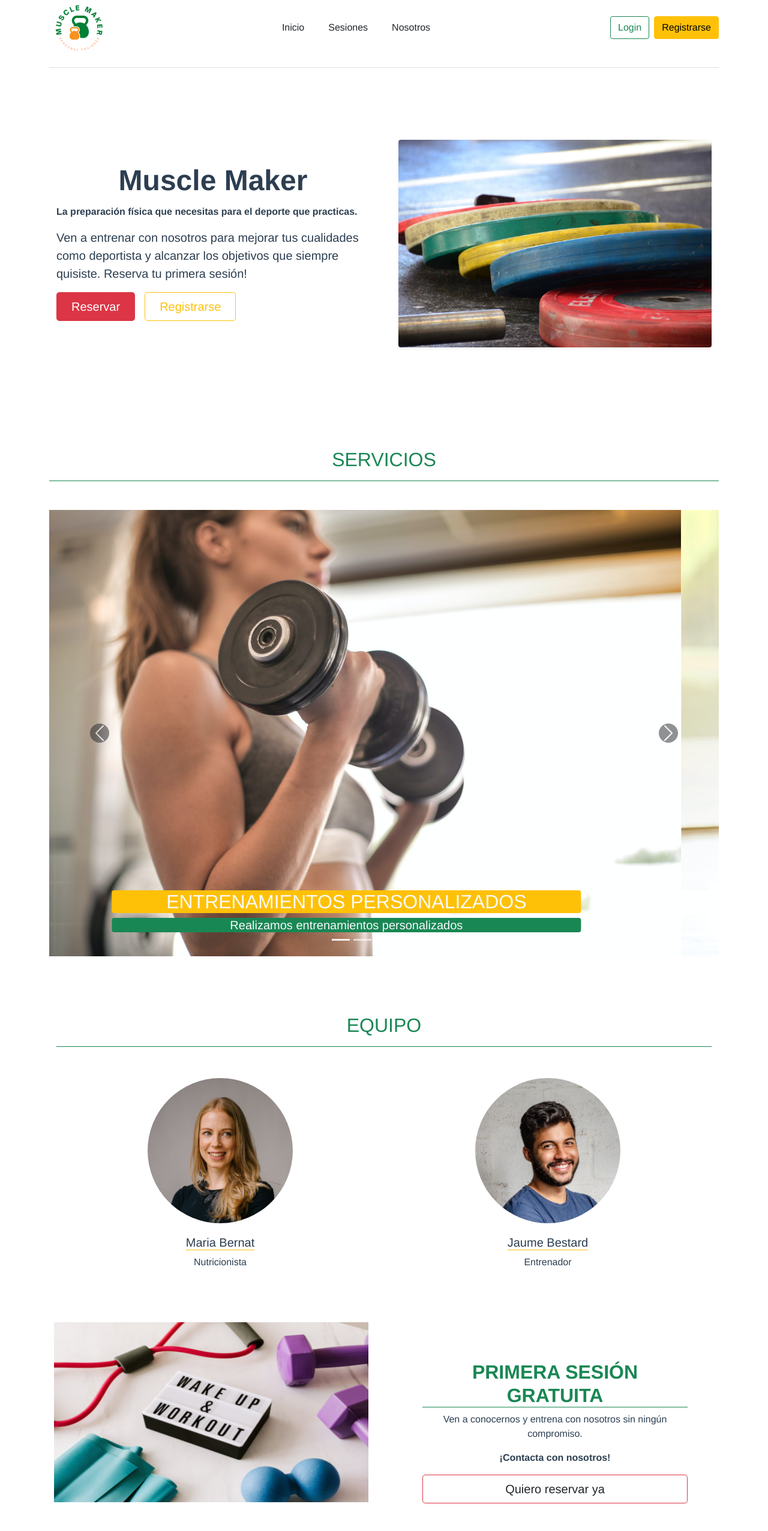
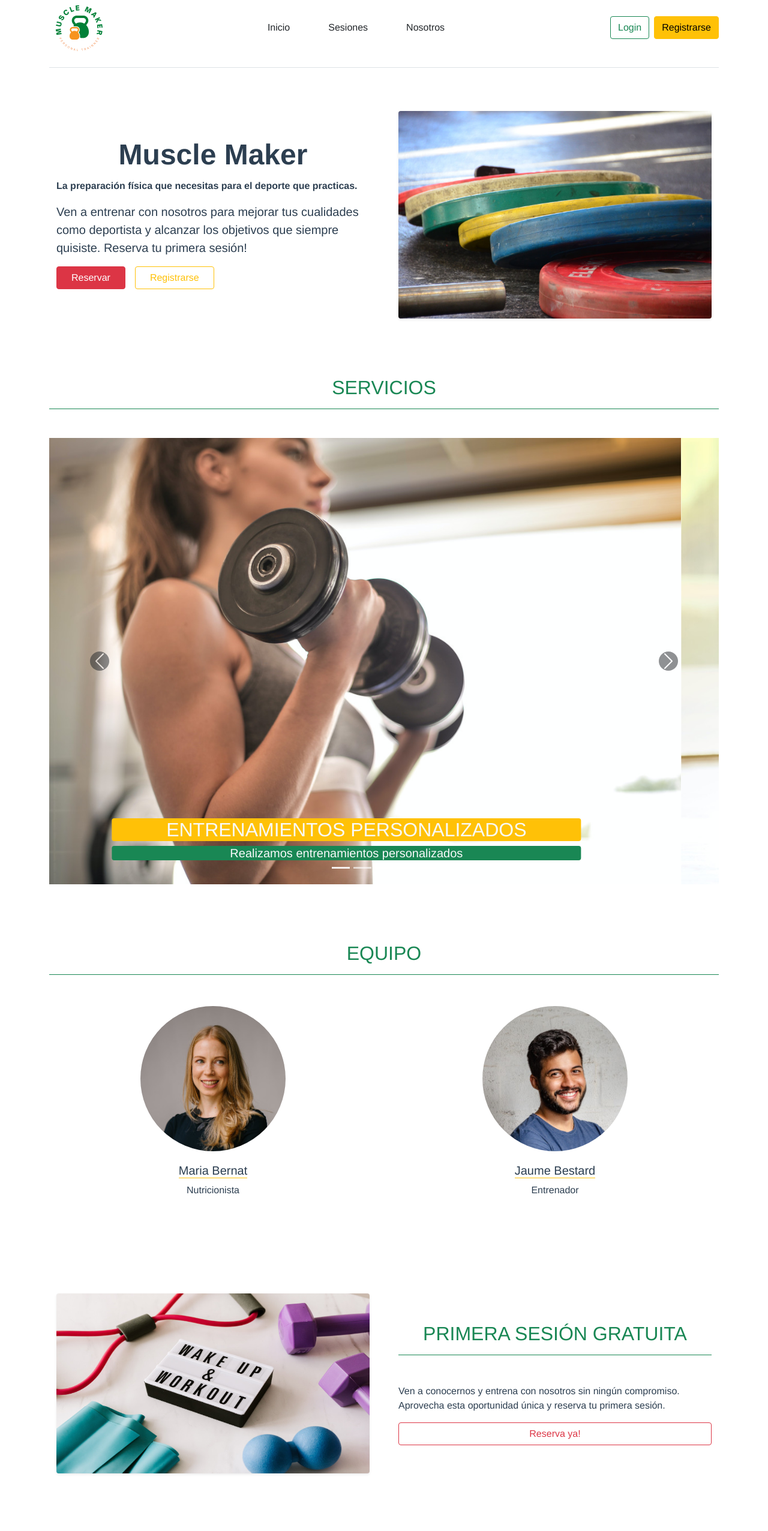
Before and after one commit to victoriapelaez/muscle-maker, a Vue app: page / in a window 1280 px wide. Shown: the part 20-2572 px from the top of the page at 60% size. Built offline with nearby package versions, Linux system fonts and the light colour scheme.

Commit message:
style: Fix some styling problems

```diff
--- a/src/components/Coachs.vue
+++ b/src/components/Coachs.vue
@@ -1,7 +1,12 @@
 <template>
-<div class="container row m-auto">
-        <h2 class="col-12 my-5 pb-3 text-center text-success border-bottom border-success">EQUIPO</h2>
-        <div class="card col-xl-6 col-md-12 border-0">
+  <div class="container m-auto">
+    <h2
+      class="col-12 mb-5 pb-3 text-center text-success border-bottom border-success"
+    >
+      EQUIPO
+    </h2>
+    <div class="row">
+      <div class="card col-12 col-md-6 border-0">
         <img
           src="../assets/entrenadora-250.jpg"
           class="card-img-top p-1 rounded-circle m-auto"
@@ -9,11 +14,13 @@
           style="width: 250px; height: 250px"
         />
         <div class="card-body m-auto">
-            <h5 class="card-title text-center border-bottom border-warning">Maria Bernat</h5>
+          <h5 class="card-title text-center border-bottom border-warning">
+            Maria Bernat
+          </h5>
           <p class="card-text text-center">Nutricionista</p>
         </div>
       </div>
-        <div class="card col-xl-6 col-md-12 border-0">
+      <div class="card col-12 col-md-6 border-0">
         <img
           src="../assets/entrenador-250.jpg"
           class="card-img-top p-1 rounded-circle m-auto"
@@ -21,15 +28,16 @@
           style="width: 250px; height: 250px"
         />
         <div class="card-body m-auto">
-            <h5 class="card-title text-center border-bottom border-warning">Jaume Bestard</h5>
+          <h5 class="card-title text-center border-bottom border-warning">
+            Jaume Bestard
+          </h5>
           <p class="card-text text-center">Entrenador</p>
         </div>
       </div>
     </div>
+  </div>
+</template>
 
-
-
-</template>
 <script>
 export default {
   name: "Coachs",
--- a/src/components/Contact.vue
+++ b/src/components/Contact.vue
@@ -1,8 +1,10 @@
 <template>
   <div class="container mw-75">
-    <section class="mx-5">
-      <h2 class="h1-responsive font-weight-bold text-center my-4 text-success">
-        Contáctanos
+    <section>
+      <h2
+        class="mb-5 pb-3 text-center text-success border-bottom border-success"
+      >
+        CONTÁCTANOS
       </h2>
       <p class="text-center w-responsive mx-auto mb-5">
         ¿Tiene usted alguna pregunta? Por favor no dude en contactar con
@@ -73,11 +75,7 @@
               </div>
             </div>
             <div class="text-center text-md-left">
-              <a
-                class="btn btn-success mt-3"
-                onclick="document.getElementById('contact-form').submit();"
-                >Enviar</a
-              >
+              <a class="btn btn-success col-12 mt-3" onclick="#">Enviar</a>
             </div>
           </form>
         </div>
--- a/src/components/Header.vue
+++ b/src/components/Header.vue
@@ -9,18 +9,26 @@
       >
         <img alt="Muscle maker logo" src="../assets/logo-muscle-100.png" />
       </a>
-      <ul class="nav col-12 col-md-auto mb-2 justify-content-center mb-md-0 list-group list-group-horizontal">
-        <li class="btn btn-outline-warning border-0">
+      <ul
+        class="nav col-12 col-md-auto mb-2 justify-content-center mb-md-0 list-group list-group-horizontal align-items-center"
+      >
+        <li
+          class="btn btn-outline-warning border-0 p-0 mx-2 mx-lg-3 mx-xl-4 mx-xxl-5"
+        >
           <router-link class="nav-link px-2 link-dark" to="/"
             >Inicio</router-link
           >
         </li>
-        <li class="btn btn-outline-warning border-0">
+        <li
+          class="btn btn-outline-warning border-0 p-0 mx-2 mx-lg-3 mx-xl-4 mx-xxl-5"
+        >
           <router-link class="nav-link px-2 link-dark" to="/sessions"
             >Sesiones</router-link
           >
         </li>
-        <li class="btn btn-outline-warning border-0">
+        <li
+          class="btn btn-outline-warning border-0 p-0 mx-2 mx-lg-3 mx-xl-4 mx-xxl-5"
+        >
           <router-link class="nav-link px-2 link-dark" to="/about"
             >Nosotros</router-link
           >
--- a/src/components/ShoppingCart.vue
+++ b/src/components/ShoppingCart.vue
@@ -64,9 +64,9 @@
       </div>
     </form>
 
-    <router-link class="nav-link px-2 link-dark" to="/checkout">
-      <button class="btn btn-large col-12 btn-primary">Comprar</button>
-    </router-link>
+    <router-link class="btn col-12 btn-primary" to="/checkout"
+      >Comprar</router-link
+    >
   </div>
 </template>
 
--- a/src/views/About.vue
+++ b/src/views/About.vue
@@ -1,5 +1,4 @@
 <template>
-
   <Coachs />
   <div class="row m-auto pt-5 w-75">
     <div class="col-6 text-center">
@@ -49,6 +48,6 @@
 import Coachs from "../components/Coachs.vue";
 export default {
   name: "About",
-  components: { Coachs }
+  components: { Coachs },
 };
 </script>
--- a/src/views/Home.vue
+++ b/src/views/Home.vue
@@ -1,7 +1,7 @@
 <template>
   <main>
     <section class="first-section container col-xxl-8 px-4 py-5">
-      <div class="row flex-lg-row-reverse align-items-center g-5 py-5">
+      <div class="row flex-lg-row-reverse align-items-center g-5">
         <div class="col-12 col-sm-12 col-md-12 col-lg-6">
           <img
             class="d-block mx-lg-auto img-fluid rounded shadow-sm"
@@ -13,42 +13,78 @@
         </div>
         <div class="col-lg-6">
           <h1 class="display-5 fw-bold lh-1 mb-3 text-center">Muscle Maker</h1>
-          <p class="fw-bold">La preparación física que necesitas para el deporte que practicas.</p>
+          <p class="fw-bold">
+            La preparación física que necesitas para el deporte que practicas.
+          </p>
           <p class="lead">
             Ven a entrenar con nosotros para mejorar tus cualidades como
             deportista y alcanzar los objetivos que siempre quisiste. Reserva tu
             primera sesión!
           </p>
-          <div class="d-grid gap-2 d-md-flex justify-content-md-start">
-            <button class="btn btn-danger btn-lg px-4 me-md-2" type="button">Reservar</button>
-            <button class="btn btn-outline-warning btn-lg px-4" type="button">Registrarse</button>
+          <div class="d-grid gap-2 d-lg-flex justify-content-lg-start">
+            <button class="btn btn-danger px-4 me-md-2" type="button">
+              Reservar
+            </button>
+            <button class="btn btn-outline-warning px-4" type="button">
+              Registrarse
+            </button>
           </div>
         </div>
       </div>
     </section>
 
-    <div class="second-section py-4">
+    <div class="second-section py-5">
       <!-- contenedor carrousel -->
       <div class="container m-auto">
-        <h2 class="col-12 my-5 pb-3 text-center text-success border-bottom border-success">SERVICIOS</h2>
+        <h2
+          class="col-12 mb-5 pb-3 text-center text-success border-bottom border-success"
+        >
+          SERVICIOS
+        </h2>
         <!-- contenedor barras inferiores carrousel -->
-        <div id="carouselWithCaptions" class="carousel slide" data-bs-ride="carousel">
+        <div
+          id="carouselWithCaptions"
+          class="carousel slide"
+          data-bs-ride="carousel"
+        >
           <ol class="carousel-indicators">
-            <li data-bs-target="#carouselWithCaptions" data-bs-slide-to="0" class="active"></li>
-            <li data-bs-target="#carouselWithCaptions" data-bs-slide-to="1"></li>
-            <li data-bs-target="#carouselWithCaptions" data-bs-slide-to="2"></li>
-            <li data-bs-target="#carouselWithCaptions" data-bs-slide-to="3"></li>
-            <li data-bs-target="#carouselWithCaptions" data-bs-slide-to="4"></li>
+            <li
+              data-bs-target="#carouselWithCaptions"
+              data-bs-slide-to="0"
+              class="active"
+            ></li>
+            <li
+              data-bs-target="#carouselWithCaptions"
+              data-bs-slide-to="1"
+            ></li>
+            <li
+              data-bs-target="#carouselWithCaptions"
+              data-bs-slide-to="2"
+            ></li>
+            <li
+              data-bs-target="#carouselWithCaptions"
+              data-bs-slide-to="3"
+            ></li>
+            <li
+              data-bs-target="#carouselWithCaptions"
+              data-bs-slide-to="4"
+            ></li>
           </ol>
           <div class="carousel-inner">
             <!-- contenedores item-carrousel -->
             <div class="carousel-item active">
-              <img src="../assets/pesas-1296.jpg" class="d-block w-100 img-fluid" alt="pesas" />
+              <img
+                src="../assets/pesas-1296.jpg"
+                class="d-block w-100 img-fluid"
+                alt="pesas"
+              />
               <div class="carousel-caption d-none d-sm-block">
-                <h2 class="text-light bg-warning rounded">ENTRENAMIENTOS PERSONALIZADOS</h2>
-                <h5
-                  class="m-0 text-light bg-success rounded"
-                >Realizamos entrenamientos personalizados</h5>
+                <h2 class="text-light bg-warning rounded">
+                  ENTRENAMIENTOS PERSONALIZADOS
+                </h2>
+                <h5 class="m-0 text-light bg-success rounded">
+                  Realizamos entrenamientos personalizados
+                </h5>
               </div>
             </div>
             <div class="carousel-item">
@@ -58,7 +94,9 @@
                 alt="estiramientos"
               />
               <div class="carousel-caption d-none d-sm-block">
-                <h2 class="text-light bg-warning rounded">RUTINA DE EJERCICIOS EN CASA</h2>
+                <h2 class="text-light bg-warning rounded">
+                  RUTINA DE EJERCICIOS EN CASA
+                </h2>
                 <h5 class="m-0 text-light bg-success rounded">
                   Creamos una rutina para que puedas realizar con seguridad
                   entrenamientos en casa
@@ -66,12 +104,18 @@
               </div>
             </div>
             <div class="carousel-item">
-              <img src="../assets/crossfit-1296.jpg" class="d-block w-100 img-fluid" alt="crossfit" />
+              <img
+                src="../assets/crossfit-1296.jpg"
+                class="d-block w-100 img-fluid"
+                alt="crossfit"
+              />
               <div class="carousel-caption d-none d-sm-block">
-                <h2 class="text-light bg-warning rounded">PROFESIONALIZACIÓN</h2>
-                <h5
-                  class="m-0 text-light bg-success rounded"
-                >Te preparamos para hacer la mejor versión de ti</h5>
+                <h2 class="text-light bg-warning rounded">
+                  PROFESIONALIZACIÓN
+                </h2>
+                <h5 class="m-0 text-light bg-success rounded">
+                  Te preparamos para hacer la mejor versión de ti
+                </h5>
               </div>
             </div>
             <div class="carousel-item">
@@ -82,7 +126,9 @@
               />
               <div class="carousel-caption d-none d-sm-block">
                 <h2 class="text-light bg-warning rounded">NUTRICIÓN</h2>
-                <h5 class="m-0 text-light bg-success rounded">Te asesoramos en nutrición</h5>
+                <h5 class="m-0 text-light bg-success rounded">
+                  Te asesoramos en nutrición
+                </h5>
               </div>
             </div>
             <div class="carousel-item">
@@ -93,9 +139,9 @@
               />
               <div class="carousel-caption d-none d-sm-block">
                 <h2 class="text-light bg-warning rounded">FISIOTERAPIA</h2>
-                <h5
-                  class="m-0 text-light bg-success rounded"
-                >Ponemos a tu disposición a nuestros profesionales</h5>
+                <h5 class="m-0 text-light bg-success rounded">
+                  Ponemos a tu disposición a nuestros profesionales
+                </h5>
               </div>
             </div>
           </div>
@@ -106,7 +152,10 @@
             role="button"
             data-bs-slide="prev"
           >
-            <span class="carousel-control-prev-icon bg-dark rounded-circle" aria-hidden="true"></span>
+            <span
+              class="carousel-control-prev-icon bg-dark rounded-circle"
+              aria-hidden="true"
+            ></span>
             <span class="visually-hidden">Previous</span>
           </a>
           <a
@@ -115,44 +164,49 @@
             role="button"
             data-bs-slide="next"
           >
-            <span class="carousel-control-next-icon bg-dark rounded-circle" aria-hidden="true"></span>
+            <span
+              class="carousel-control-next-icon bg-dark rounded-circle"
+              aria-hidden="true"
+            ></span>
             <span class="visually-hidden">Next</span>
           </a>
         </div>
       </div>
     </div>
 
-    <div class="third-section py-4">
+    <div class="third-section py-5">
       <Coachs />
     </div>
-    <div class="fourth-section py-5">
-      <div class="container m-auto">
-        <div class="card border-0">
-          <div class="row">
-            <div class="col-lg-6 col-sm-12">
-              <img
-                src="../assets/workout-450.jpg"
-                class="img-fluid m-auto px-2"
-                alt="card-horizontal-image"
-                style="width: 540px; height: 300px;"
-              />
-            </div>
-            <div class="col-lg-6 col-sm-12 p-3">
-              <div class="card-body px-5 pt-5 text-center">
-                <h2 class="card-title fw-bold text-success border-bottom border-success">PRIMERA SESIÓN GRATUITA</h2>
-                <p class="card-text">Ven a conocernos y entrena con nosotros sin ningún compromiso.</p>
-                <p class="card-text fw-bold">¡Contacta con nosotros!</p>
-                <p class="card-text">
-                  <router-link class="nav-link link-dark btn btn-outline-danger btn-lg btn-block" to="/sessions">Quiero reservar ya</router-link>
-                </p>
-              </div>
-            </div>
-          </div>
+
+    <section class="fourth-section py-5 container col-xxl-8 px-4 py-5">
+      <div class="row flex-lg-row-reverse align-items-center g-5 pt-5">
+        <div class="col-lg-6">
+          <h2
+            class="col-12 mb-5 pb-3 text-center text-success border-bottom border-success"
+          >
+            PRIMERA SESIÓN GRATUITA
+          </h2>
+          <p>
+            Ven a conocernos y entrena con nosotros sin ningún compromiso.
+            Aprovecha esta oportunidad única y reserva tu primera sesión.
+          </p>
+          <router-link class="btn btn-outline-danger col-12" to="/sessions"
+            >Reserva ya!</router-link
+          >
+        </div>
+        <div class="col-12 col-sm-12 col-md-12 col-lg-6">
+          <img
+            class="d-block mx-auto img-fluid rounded shadow-sm"
+            src="../assets/workout-500h.jpg"
+            alt="card-horizontal-image"
+            style="width: 540px; height: 300px"
+          />
         </div>
       </div>
-    </div>
-    <div class="fifth-section py-3">
-    <Contact />
+    </section>
+
+    <div class="fifth-section py-5">
+      <Contact />
     </div>
   </main>
 </template>
```
Also changed, not shown: src/assets/workout-450.jpg (deleted), src/assets/workout-500h.jpg (added). Lines whose indentation alone changed are shown as unchanged.
